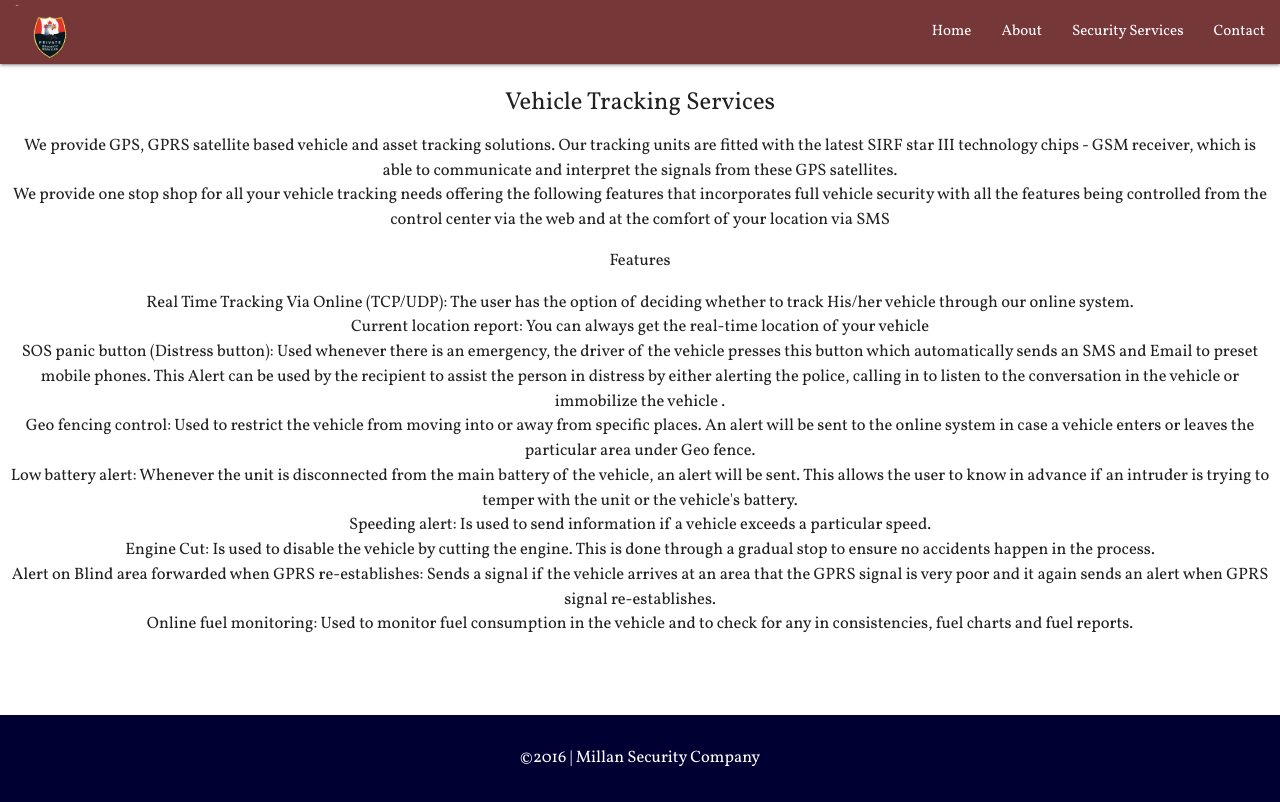
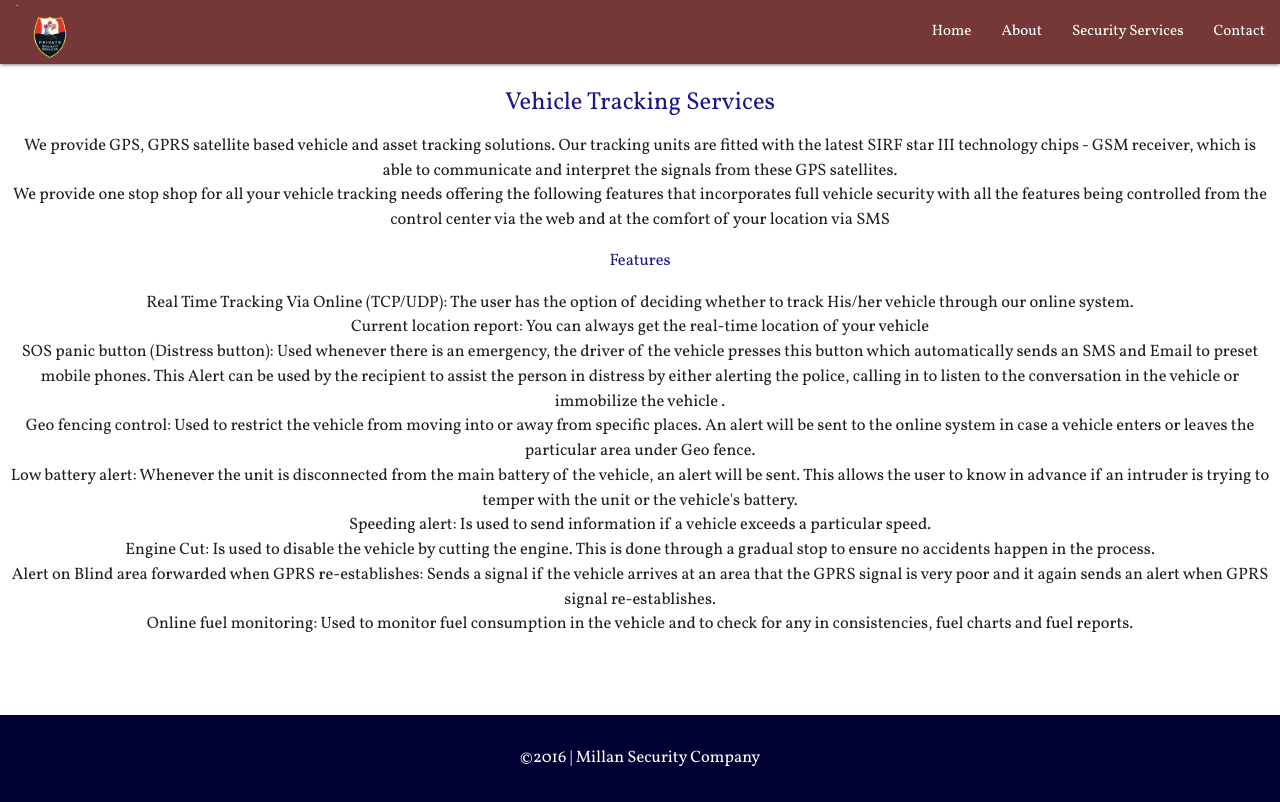
Before and after one commit to Luciekimotho/Millan, a plain HTML site: page vehicle.html in a window 1280 px wide. Drawn offline with nearby package versions, Linux system fonts and the light colour scheme.

Commit message:
Changes to vehicle page, background color and heading tags

```diff
--- a/vehicle.html
+++ b/vehicle.html
@@ -3,7 +3,7 @@
 
 <head>
     <title>Millan Security Company</title>
-    <meta  http-equiv="Content-Type" content="text/html; charset=utf-8" />
+    <meta http-equiv="Content-Type" content="text/html; charset=utf-8" />
     <meta http-equiv="X-UA-Compatible" content="IE=edge">
     <meta name="viewport" content="width=device-width, initial-scale=1">
 
@@ -16,7 +16,7 @@
     <link href='https://fonts.googleapis.com/css?family=Vollkorn' rel='stylesheet' type='text/css'>
     <link href='https://fonts.googleapis.com/css?family=Raleway:500' rel='stylesheet' type='text/css'>
 
-    <link href='https://fonts.googleapis.com/css?family=Raleway:500|Lato|Oxygen|Nunito|Bree+Serif' rel='stylesheet' type='text/css'>
+    <link href='https://fonts.googleapis.com/css?family=Raleway:500|Lato|Oxygen|Nunito|Bree+Serif|Karla' rel='stylesheet' type='text/css'>
 
 
     <link rel="stylesheet" href="https://cdnjs.cloudflare.com/ajax/libs/materialize/0.97.5/css/materialize.min.css">
@@ -30,17 +30,18 @@
             <ul id="nav-mobile" class="right">
                 <li><a class="" href="index.html">Home</a></li>
                 <li><a class="" href="about.html">About</a></li>
-                    <li><a  href="services.html">Security Services</a></li>
+                <li><a href="services.html">Security Services</a></li>
                 <li><a class="" href="index.html#contact">Contact</a></li>
             </ul>
         </div>
     </nav>
 
     <div class="tracking">
-            <h5>Vehicle Tracking Services</h5>
+        <div class="tracking-text">
+            <h5 class="industry">Vehicle Tracking Services</h5>
             <p>We provide GPS, GPRS satellite based vehicle and asset tracking solutions. Our tracking units are fitted with the latest SIRF star III technology chips - GSM receiver, which is able to communicate and interpret the signals from these GPS satellites.
                 <br>We provide one stop shop for all your vehicle tracking needs offering the following features that incorporates full vehicle security with all the features being controlled from the control center via the web and at the comfort of your location via SMS</p>
-            <p>Features</p>
+            <p class="industry">Features</p>
             <ul>
                 <li>Real Time Tracking Via Online (TCP/UDP): The user has the option of deciding whether to track His/her vehicle through our online system.</li>
                 <li>Current location report: You can always get the real-time location of your vehicle</li>
@@ -57,6 +58,7 @@
             <br>
             <br>
         </div>
+    </div>
 
     <!--Footer copyright section-->
     <footer>
@@ -70,7 +72,6 @@
 
     <!--Materialize javascript links-->
     <script src="https://cdnjs.cloudflare.com/ajax/libs/materialize/0.97.5/js/materialize.min.js">
-
     </script>
     <!--page's javascript link-->
     <script src="js/main.js"></script>
@@ -100,4 +101,5 @@
     </script>
 
 </body>
+
 </html>
```
Lines whose indentation alone changed are shown as unchanged.
